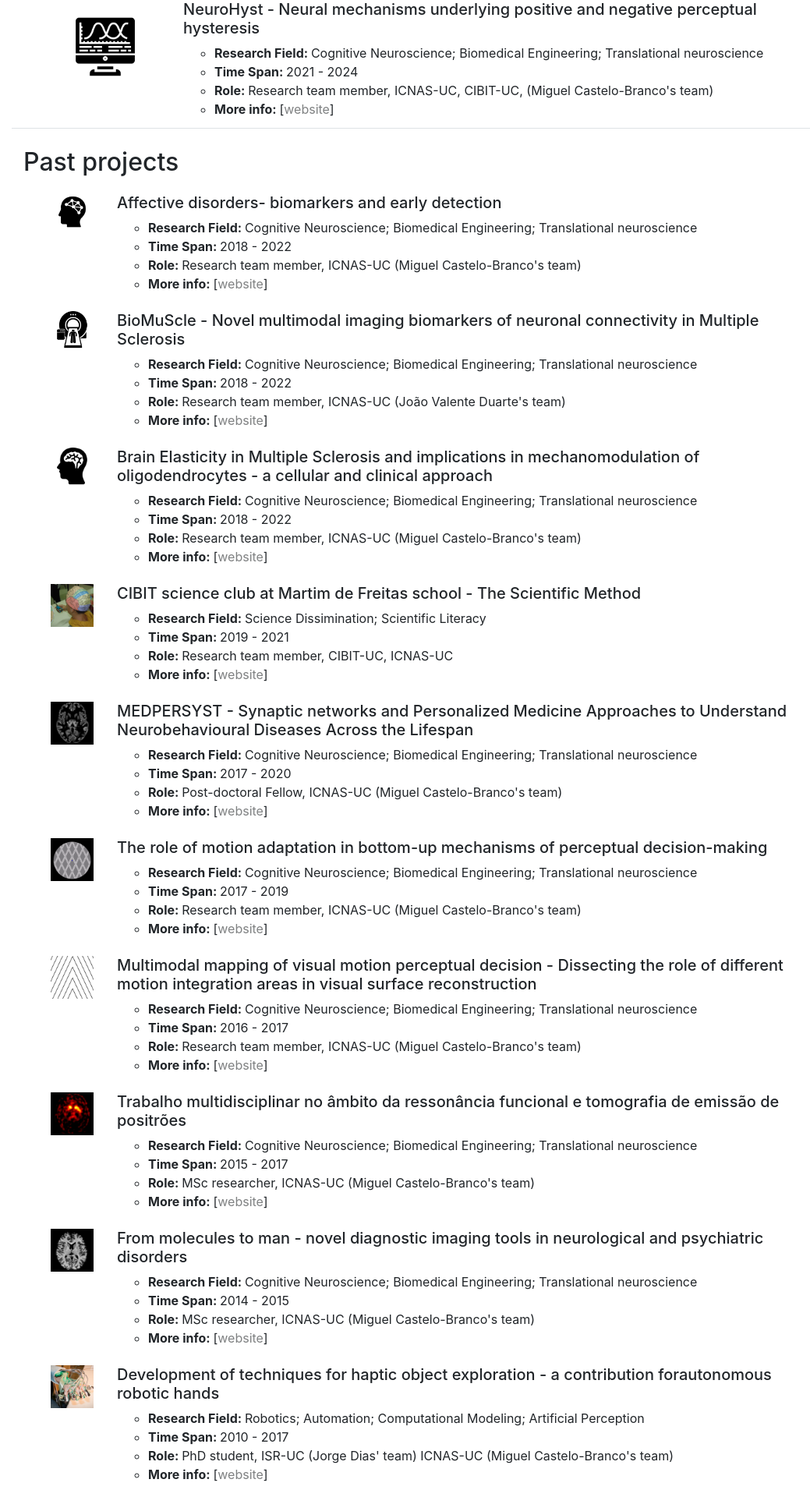
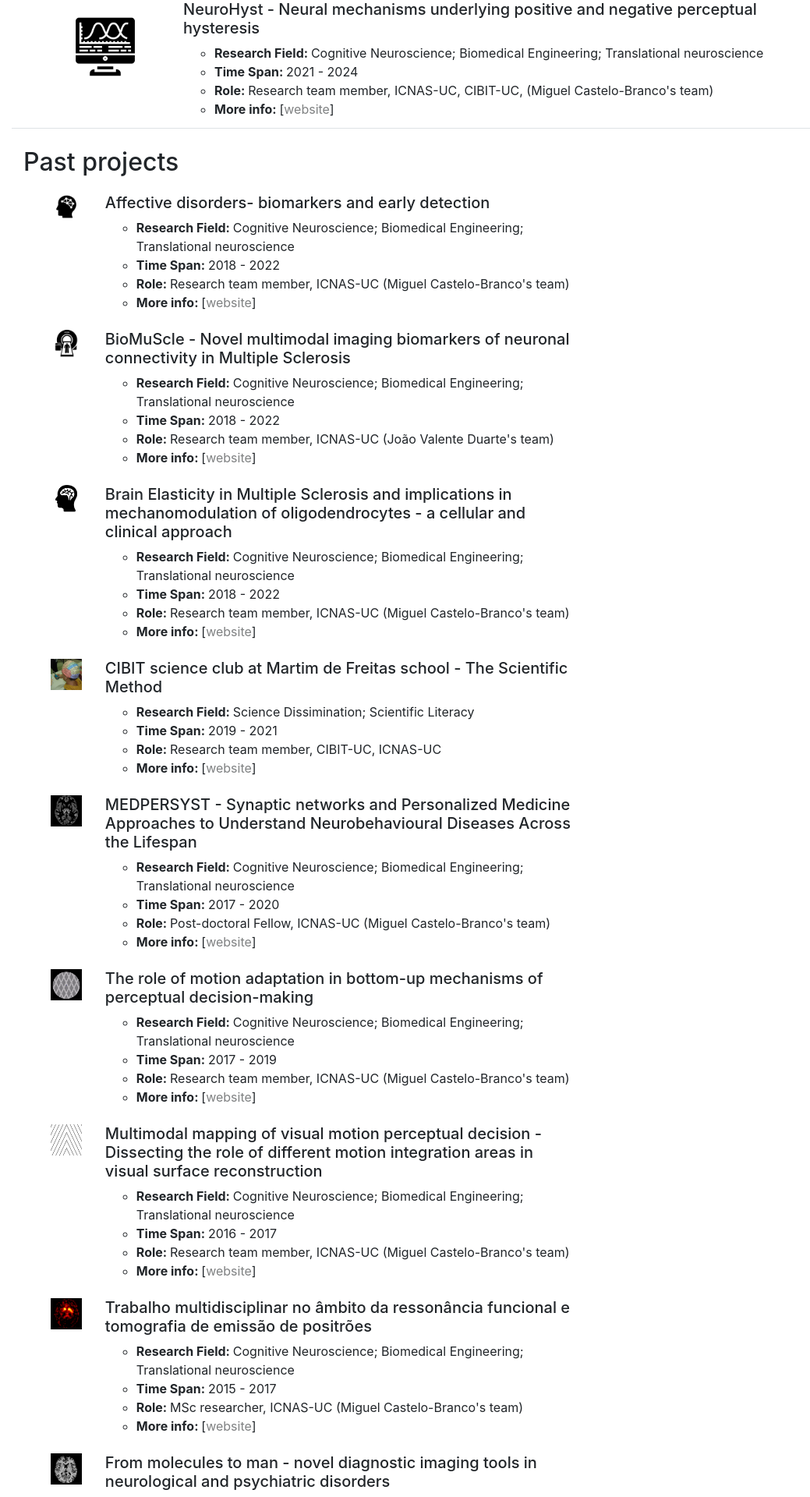
Before and after one commit to ricardomar/ricardomar.github.io, a Jekyll site: the page built from research/index_v2.html, in a window 1280 px wide. Shown: the part 353-2273 px from the top of the page at 78% size, without its empty margins (80-1119 px from the left). Built offline with Jekyll 4.4.1, drawn with Linux system fonts in a browser that asks for light colours; nearby versions of some CDN libraries.

Commit message:
Update index_v2.html

```diff
--- a/research/index_v2.html
+++ b/research/index_v2.html
@@ -33,7 +33,7 @@
 
   <div class="container mt-4 border-bottom">
     <div class="row">
-      <div class="col-md-12">
+      <div class="col-md-10">
         <h2>Past projects</h2>
         <ul class="list-group">
 		  {% for member in site.data.myResearchConcluded %}
@@ -41,7 +41,7 @@
             <div class="col-md-1">
               <img src="{{member.logo}}" alt="logo" class="img-fluid">
             </div>
-            <div class="col-md-11">
+            <div class="col-md-9">
               <h5>{{member.name}}</h5>
               <ul>
 					<li><strong>Research Field: </strong> {{member.research}}</li>
```
